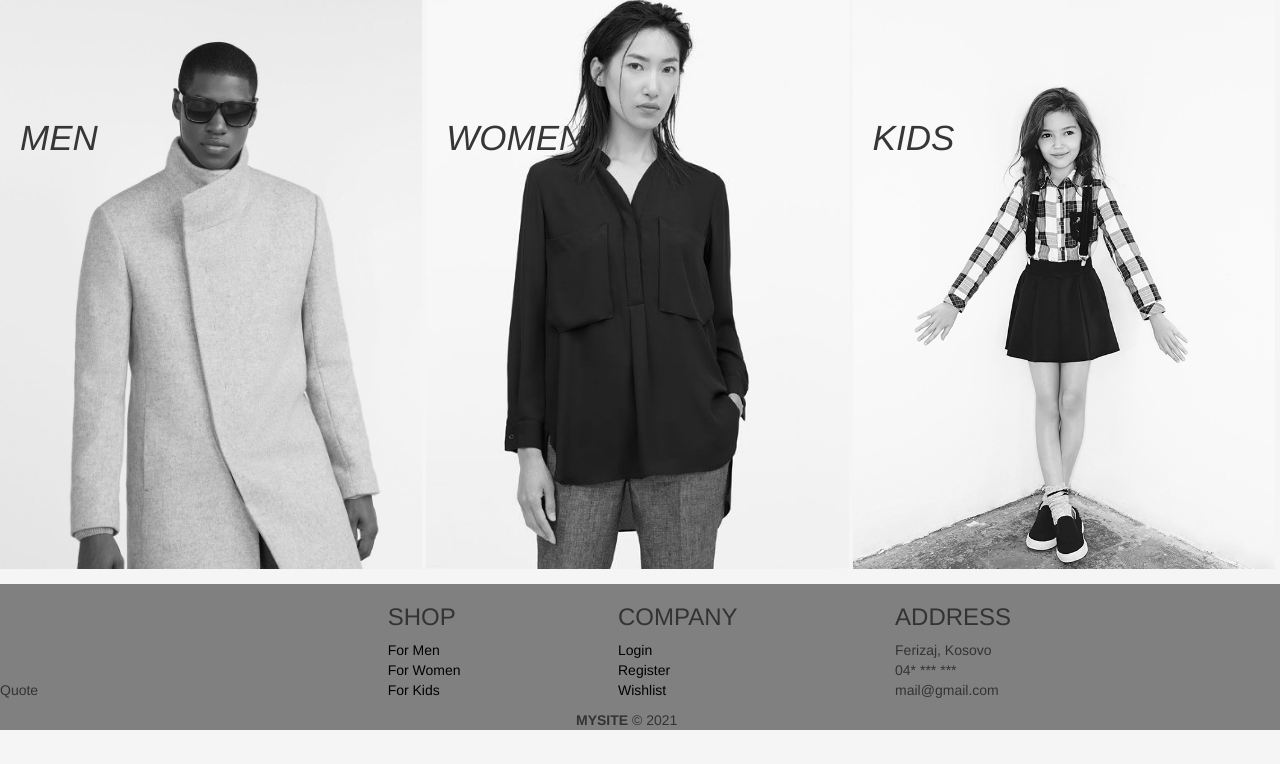
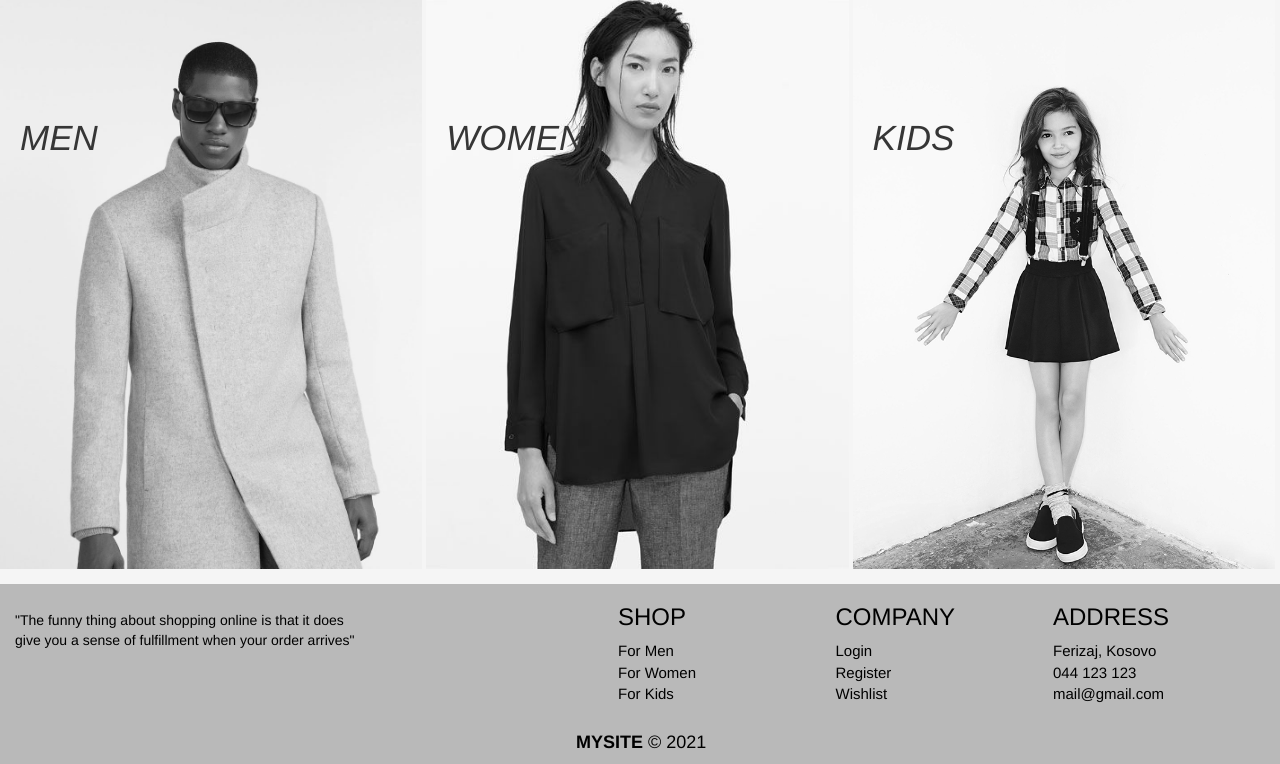
Before and after one commit to artavogliqi/Clothing-Website, a PHP site: page / in a window 1280 px wide. Shown: the part 61-825 px from the top of the page. Before the commit the page ends 801 px from the top, so only its background shows below. Run offline with PHP 8.4, Linux system fonts and the light colour scheme.

Commit message:
Ndryshimi i katert

```diff
--- a/javascript.js
+++ b/javascript.js
@@ -22,7 +22,7 @@ window.addEventListener('DOMContentLoaded', () => {
 
 // ================================= FOOTER =================================
 const footer = `
-  <p class="quote">Quote</p>
+  <p class="quote">"The funny thing about shopping online is that it does <br>give you a sense of fulfillment when your order arrives"</p>
   <div>
     <ul>
       <li><h3>SHOP</h3></li>
@@ -32,14 +32,14 @@ const footer = `
     </ul>
     <ul>
       <li><h3>COMPANY</h3></li>
-      <li><a href="">Login</a></li>
-      <li><a href="">Register</a></li>
+      <li><a href="login.html">Login</a></li>
+      <li><a href="signup.html">Register</a></li>
       <li><a href="">Wishlist</a></li>
     </ul>
     <ul>
       <li><h3>ADDRESS</h3></li>
       <li>Ferizaj, Kosovo</li>
-      <li>04* *** ***</li>
+      <li>044 123 123</li>
       <li>mail@gmail.com</li>
     </ul>
   </div>
--- a/style.css
+++ b/style.css
@@ -206,19 +206,28 @@ body {
 
 /*==============================================FOOTER===========================================*/
 .footer {
-            background-color: gray;
+            background-color: #B9B9B9;
+            height: 180px;
         }
         .footer .quote, .footer div {
-            display: inline;
+            display: inline-flex;
+            color: black;
+            font-size: 15 px;
+            margin-left: 15px;
         }
         .footer ul {
             display: inline-block;
             list-style-type: none;
-            margin-left: 12%;
+            margin-left: 15%;
+            font-size: 15px;
         }
         .footer ul li a {
             text-decoration: none;
             color: black;
+        }
+        .footer ul li{
+            color: black;
+            width: 150px;
         }
         .footer ul li a: hover {
             color: white;
@@ -227,5 +236,8 @@ body {
             margin-left: 15%;
         }
         .footer .copy {
+            margin-top: 15px;
             margin-left: 45%;
+            color: black;
+            font-size: 18px;
         }
```
